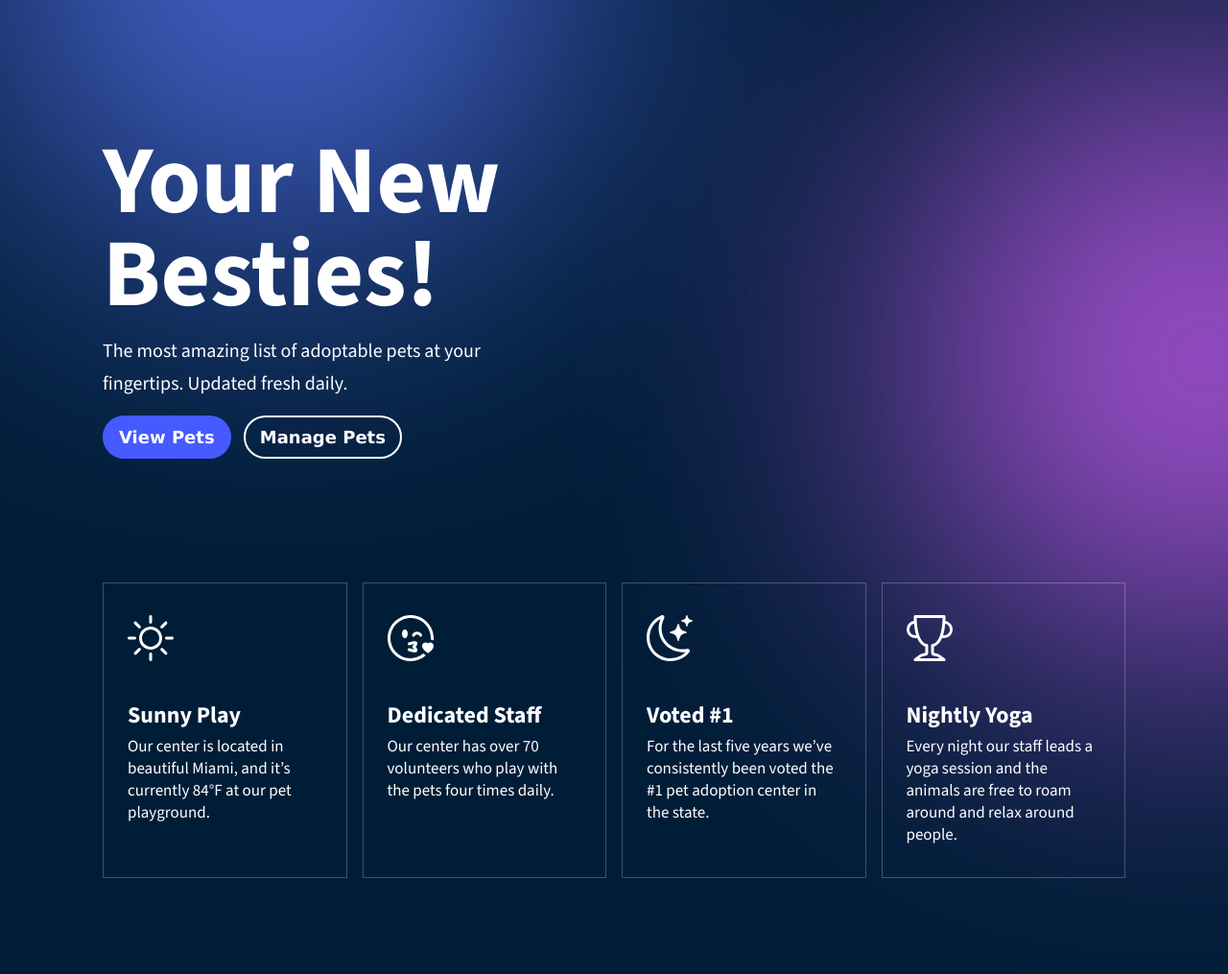
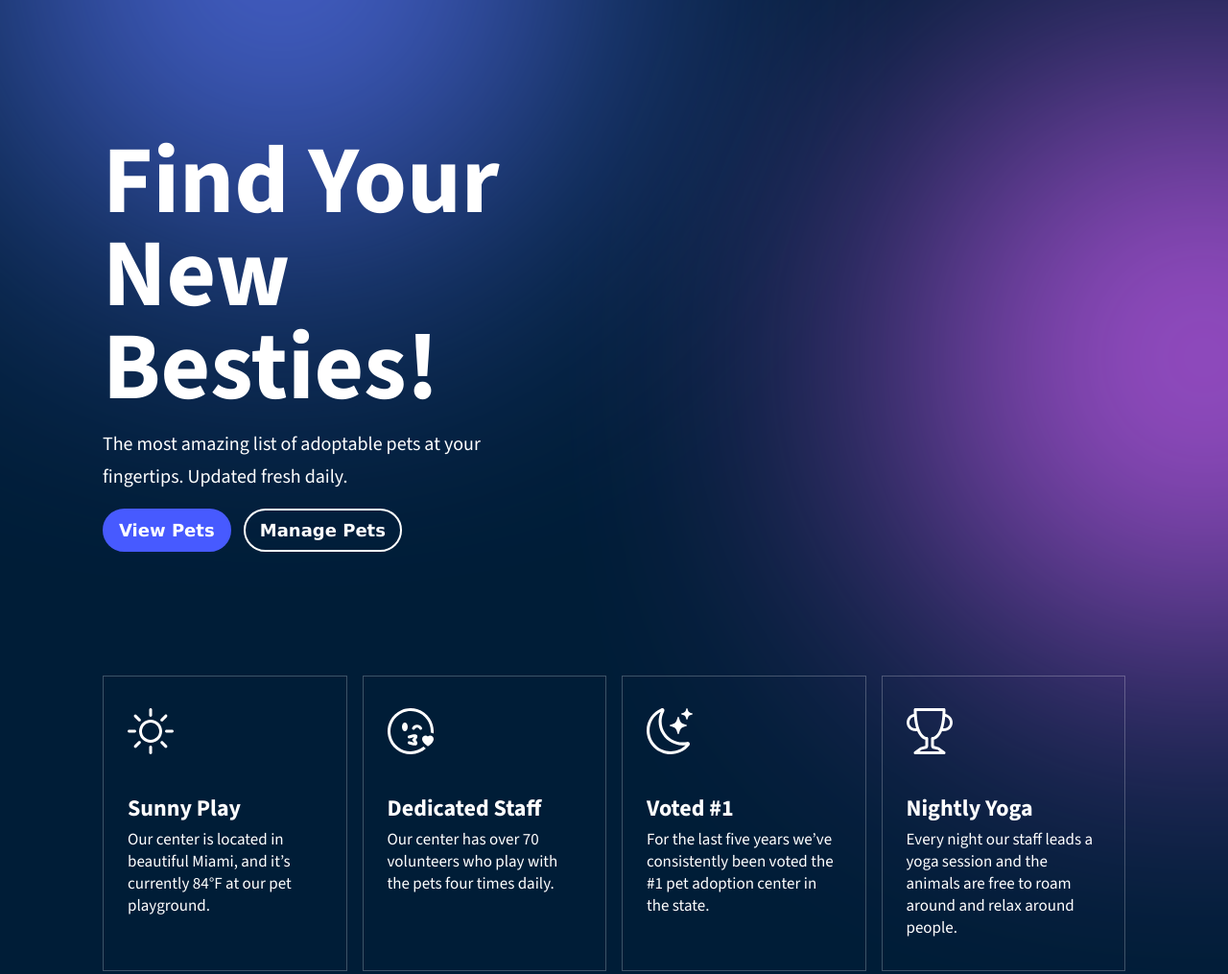
Before and after one commit to jao-rey/adopt-pets3, a plain HTML site: page index.html in a window 1280 px wide. Shown: the top 1015 px of the page at 96% size. Drawn offline with nearby package versions, Linux system fonts and the light colour scheme.

Commit message:
Undo h1 Updated index.html

```diff
--- a/index.html
+++ b/index.html
@@ -16,7 +16,7 @@
         <div class="circle-2"></div>
 
         <div class="actual-top-content">
-          <h1>Your New Besties!</h1>
+          <h1>Find Your New Besties!</h1>
           <p class="intro-text">The most amazing list of adoptable pets at your fingertips. Updated fresh daily.</p>
           <div class="intro-buttons">
             <a href="#pets-list" class="our-btn utility-mr">View Pets</a>
```
